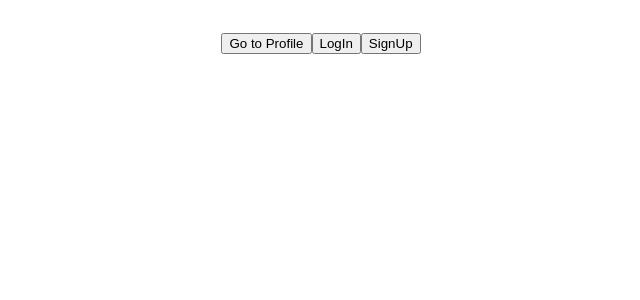
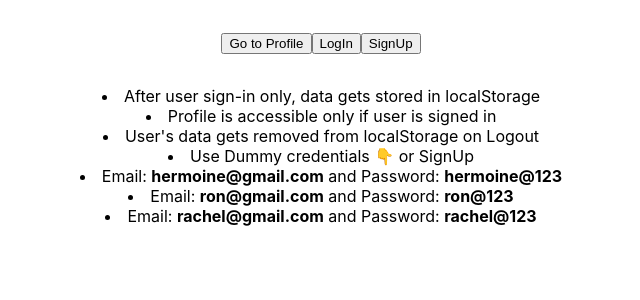
Before and after one commit to pratik-kumar-sahu/quick_goto_projects, a React (Create React App) app in the folder Custom login and localstorage/: page / in a window 1280 px wide. Shown: the top 300 px of the page, without its empty margins (319-959 px from the left). Built offline with nearby package versions, Linux system fonts and the light colour scheme.

Commit message:
Completed

```diff
--- a/Custom login and localstorage/src/contexts/UserContext.js
+++ b/Custom login and localstorage/src/contexts/UserContext.js
@@ -4,7 +4,11 @@ import userReducer from "../reducers/userReducer";
 export const UserContext = createContext();
 
 function UserContextProvider(props) {
-  const [user, dispatch] = useReducer(userReducer, null);
+  const [user, dispatch] = useReducer(userReducer, null, () => {
+    const localData = localStorage.getItem("CurrentUser");
+    const data = { user: localData ? JSON.parse(localData) : null };
+    return data.user ? { user: data.user } : null;
+  });
 
   return (
     <UserContext.Provider value={{ user, dispatch }}>
--- a/Custom login and localstorage/src/pages/HomePage.js
+++ b/Custom login and localstorage/src/pages/HomePage.js
@@ -11,6 +11,7 @@ function HomePage() {
       dispatch({
         type: "LOGOUT",
       });
+      localStorage.removeItem("CurrentUser");
     });
   };
 
@@ -31,6 +32,24 @@ function HomePage() {
           </Link>
         </>
       )}
+      <div style={{ marginTop: "2rem" }}>
+        <li>After user sign-in only, data gets stored in localStorage</li>
+        <li>Profile is accessible only if user is signed in</li>
+        <li>User's data gets removed from localStorage on Logout</li>
+        <li>Use Dummy credentials 👇 or SignUp</li>
+        <li>
+          Email: <strong>hermoine@gmail.com</strong> and Password:{" "}
+          <strong>hermoine@123</strong>
+        </li>
+        <li>
+          Email: <strong>ron@gmail.com</strong> and Password:{" "}
+          <strong>ron@123</strong>
+        </li>
+        <li>
+          Email: <strong>rachel@gmail.com</strong> and Password:{" "}
+          <strong>rachel@123</strong>
+        </li>
+      </div>
     </div>
   );
 }
--- a/Custom login and localstorage/src/pages/Login.js
+++ b/Custom login and localstorage/src/pages/Login.js
@@ -20,6 +20,7 @@ function Login() {
             type: "VERIFY_USER",
             user: res.user,
           });
+          localStorage.setItem("CurrentUser", JSON.stringify(res.user));
         })
         .catch((err) => console.log(err));
     }
@@ -30,6 +31,7 @@ function Login() {
   return (
     <>
       <div>
+        <h3>LogIn</h3>
         <form onSubmit={submitHandler}>
           <input
             type="email"
--- a/Custom login and localstorage/src/pages/Signup.js
+++ b/Custom login and localstorage/src/pages/Signup.js
@@ -16,20 +16,16 @@ function Signup() {
       auth
         .createUserWithEmailAndPassword(email, password)
         .then((res) => {
-          if (res) {
           res = auth.currentUser;
           res.updateProfile({
             displayName: name,
             photoURL: `https://ui-avatars.com/api/?name=${name}`,
           });
-          }
-          if (res) {
-            console.log(res);
+
           dispatch({
             type: "VERIFY_USER",
             user: res,
           });
-          }
         })
         .catch((err) => console.log(err));
     }
@@ -41,6 +37,7 @@ function Signup() {
   return (
     <>
       <div>
+        <h3>SignUp</h3>
         <form onSubmit={submitHandler}>
           <input
             type="text"
```
Lines whose indentation alone changed are shown as unchanged.
